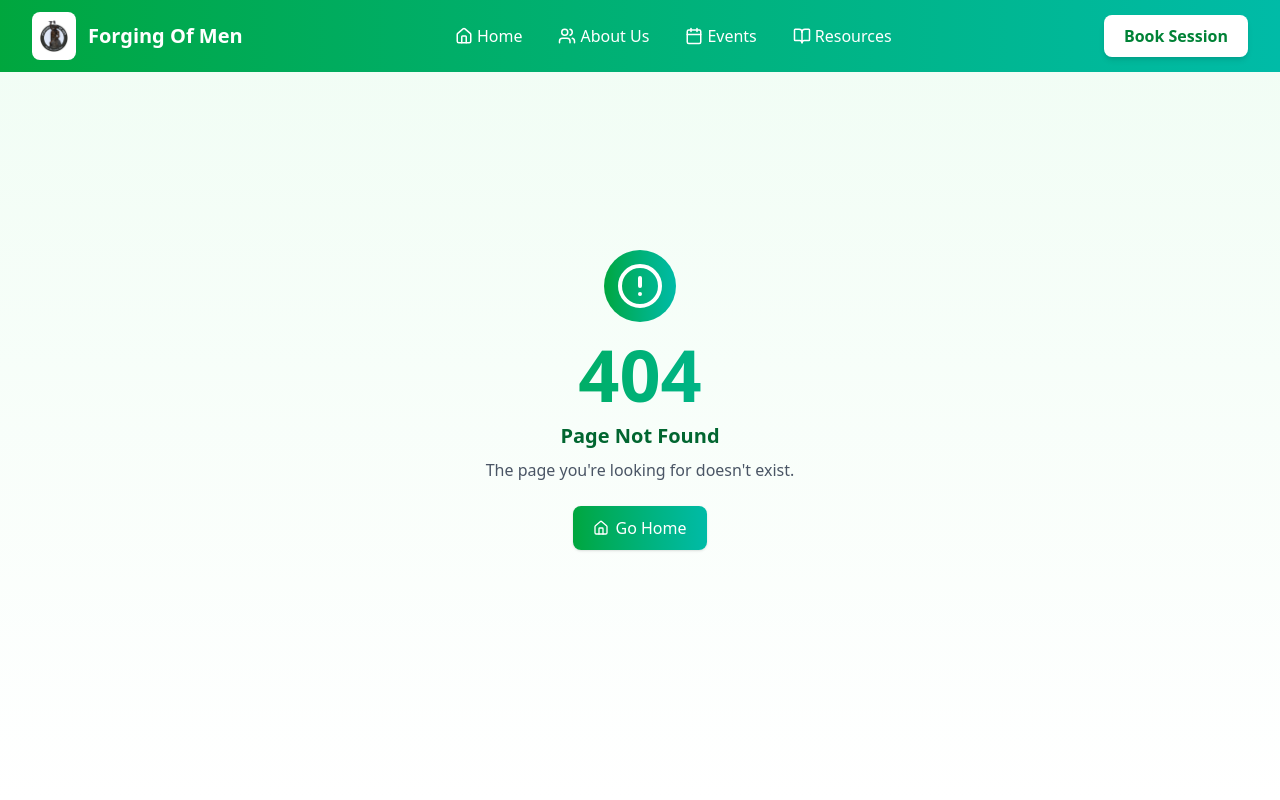
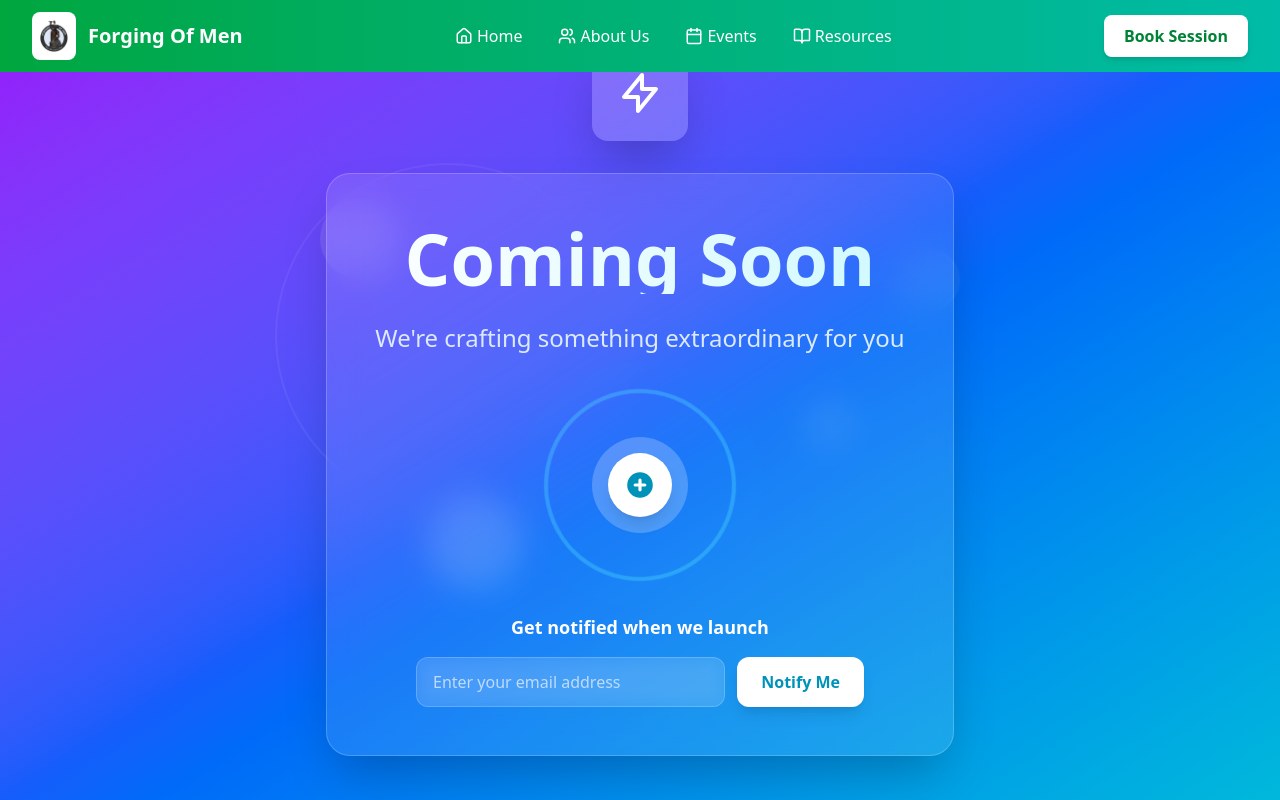
Before and after one commit to uncle12genius/forgingofmenprototype, a React (Vite) app: page /coming-soon in a window 1280 px wide. Shown: the top 800 px of the page. Built offline with nearby package versions, Linux system fonts and the light colour scheme.

Commit message:
correcting the routes for coming soon

```diff
--- a/src/App.jsx
+++ b/src/App.jsx
@@ -9,6 +9,7 @@ import Approach from "./pages/viewers/Approach";
 import Resources from "./pages/viewers/E-Resources/Resources";
 import BookSession from "./pages/viewers/BookSessions/BookSession";
 import ErrorPage from "./pages/viewers/ErrorPage";
+import ComingSoon from "./pages/ComingSoon"
 import Footer from "./components/Footer";
 
 import AdminLogin from "./pages/Admin/Adminlogin";
@@ -50,6 +51,7 @@ const App = () => {
           <Route path="/event/:id" element={<EventDetails2 />} />
           <Route path="/resources" element={<Resources />} />
           <Route path="/book-Session" element={<BookSession />} />
+          <Route path ="/coming-soon" element={<ComingSoon/>}/>
 
           {/* Admin routes */}
           <Route path="/admin/login" element={<AdminLogin />} />
--- a/src/components/NavBar.jsx
+++ b/src/components/NavBar.jsx
@@ -32,7 +32,7 @@ const Navbar = () => {
     { name: "Home", id: "home", scroll: true, icon: <Home size={18} /> },
     { name: "About Us", id: "about", scroll: true, icon: <Users size={18} /> },
     { name: "Events", id: "events", scroll: true, icon: <Calendar size={18} /> },
-    { name: "Resources", scroll: false, icon: <BookOpen size={18} />, link: "/resources" },
+    { name: "Resources", scroll: false, icon: <BookOpen size={18} />, link: "/coming-soon" },
   ];
 
   return (
@@ -105,7 +105,7 @@ const Navbar = () => {
         {/* Desktop CTA */}
         <div className="hidden md:block">
           <Link
-            to="/book-Session"
+            to="/coming-soon"
             className={`px-5 py-2.5 rounded-lg font-semibold transition-all shadow-md hover:shadow-lg ${
               scrolled
                 ? "bg-gradient-to-r from-green-600 to-teal-500 text-white hover:from-green-700 hover:to-teal-600"
--- /dev/null
+++ b/src/pages/ComingSoon.jsx
@@ -0,0 +1,198 @@
+import React, { useState } from 'react';
+
+const ComingSoon = () => {
+  const [email, setEmail] = useState('');
+  const [isSubmitted, setIsSubmitted] = useState(false);
+
+  const handleSubmit = (e) => {
+    e.preventDefault();
+    if (email) {
+      console.log('Email submitted:', email);
+      setIsSubmitted(true);
+      setEmail('');
+      setTimeout(() => setIsSubmitted(false), 5000);
+    }
+  };
+
+  return (
+    <div className="min-h-screen bg-gradient-to-br from-purple-600 via-blue-600 to-cyan-500 flex items-center justify-center p-4 relative overflow-hidden">
+      {/* Animated Background Elements */}
+      <div className="absolute inset-0 overflow-hidden">
+        {/* Floating circles */}
+        <div className="absolute top-1/4 left-1/4 w-20 h-20 bg-white/10 rounded-full animate-float"></div>
+        <div className="absolute top-1/3 right-1/4 w-16 h-16 bg-white/5 rounded-full animate-float animation-delay-2000"></div>
+        <div className="absolute bottom-1/4 left-1/3 w-24 h-24 bg-white/15 rounded-full animate-float animation-delay-4000"></div>
+        <div className="absolute top-1/2 right-1/3 w-12 h-12 bg-white/8 rounded-full animate-float animation-delay-6000"></div>
+
+        {/* Pulsing rings */}
+        <div className="absolute top-1/2 left-1/2 transform -translate-x-1/2 -translate-y-1/2">
+          <div className="w-64 h-64 border-2 border-white/20 rounded-full animate-pulse-ring"></div>
+          <div className="w-96 h-96 border-2 border-white/10 rounded-full animate-pulse-ring animation-delay-2000"></div>
+        </div>
+      </div>
+
+      <div className="max-w-2xl mx-auto text-center text-white relative z-10">
+        {/* Animated Logo/Icon */}
+        <div className="mb-8">
+          <div className="w-24 h-24 mx-auto bg-white/20 rounded-2xl flex items-center justify-center backdrop-blur-sm animate-bounce-slow shadow-2xl">
+            <svg className="w-12 h-12 text-white" fill="none" stroke="currentColor" viewBox="0 0 24 24">
+              <path strokeLinecap="round" strokeLinejoin="round" strokeWidth={2} d="M13 10V3L4 14h7v7l9-11h-7z" />
+            </svg>
+          </div>
+        </div>
+
+        {/* Main Content */}
+        <div className="bg-white/10 backdrop-blur-lg rounded-3xl p-8 md:p-12 shadow-2xl border border-white/20 animate-fade-in-up">
+          {/* Heading with animation */}
+          <h1 className="text-5xl md:text-7xl font-bold mb-6 bg-clip-text text-transparent bg-gradient-to-r from-white to-cyan-200 animate-gradient">
+            Coming Soon
+          </h1>
+
+          {/* Subheading */}
+          <p className="text-xl md:text-2xl mb-8 text-blue-100 leading-relaxed">
+            We're crafting something extraordinary for you
+          </p>
+
+          {/* Animated Graphic */}
+          <div className="mb-8 flex justify-center">
+            <div className="relative w-48 h-48">
+              {/* Rotating outer circle */}
+              <div className="absolute inset-0 border-4 border-cyan-300/30 rounded-full animate-spin-slow"></div>
+
+              {/* Pulsing inner circles */}
+              <div className="absolute top-1/2 left-1/2 transform -translate-x-1/2 -translate-y-1/2 w-32 h-32 bg-cyan-400/20 rounded-full animate-ping"></div>
+              <div className="absolute top-1/2 left-1/2 transform -translate-x-1/2 -translate-y-1/2 w-24 h-24 bg-white/30 rounded-full animate-pulse"></div>
+
+              {/* Central icon */}
+              <div className="absolute top-1/2 left-1/2 transform -translate-x-1/2 -translate-y-1/2 w-16 h-16 bg-white rounded-full flex items-center justify-center shadow-lg">
+                <svg className="w-8 h-8 text-cyan-600" fill="currentColor" viewBox="0 0 20 20">
+                  <path fillRule="evenodd" d="M10 18a8 8 0 100-16 8 8 0 000 16zm1-11a1 1 0 10-2 0v2H7a1 1 0 100 2h2v2a1 1 0 102 0v-2h2a1 1 0 100-2h-2V7z" clipRule="evenodd" />
+                </svg>
+              </div>
+            </div>
+          </div>
+
+          {/* Email Subscription */}
+          <div className="max-w-md mx-auto">
+            <h3 className="text-lg font-semibold mb-4 text-white">
+              Get notified when we launch
+            </h3>
+
+            {isSubmitted ? (
+              <div className="bg-green-500/20 border border-green-400 rounded-xl p-4 backdrop-blur-sm animate-fade-in">
+                <div className="flex items-center justify-center">
+                  <svg className="w-5 h-5 mr-2" fill="currentColor" viewBox="0 0 20 20">
+                    <path fillRule="evenodd" d="M16.707 5.293a1 1 0 010 1.414l-8 8a1 1 0 01-1.414 0l-4-4a1 1 0 011.414-1.414L8 12.586l7.293-7.293a1 1 0 011.414 0z" clipRule="evenodd" />
+                  </svg>
+                  <span>Thank you! We'll notify you when we update this page .</span>
+                </div>
+              </div>
+            ) : (
+              <form onSubmit={handleSubmit} className="flex flex-col sm:flex-row gap-3">
+                <input
+                  type="email"
+                  value={email}
+                  onChange={(e) => setEmail(e.target.value)}
+                  placeholder="Enter your email address"
+                  className="flex-1 px-4 py-3 rounded-xl bg-white/10 border border-white/20 placeholder-blue-200 text-white focus:outline-none focus:ring-2 focus:ring-white/50 focus:border-white/30 backdrop-blur-sm transition duration-200"
+                  required
+                />
+                <button
+                  type="submit"
+                  className="px-6 py-3 bg-white text-cyan-600 rounded-xl font-semibold hover:bg-blue-50 transform hover:scale-105 transition duration-200 focus:outline-none focus:ring-2 focus:ring-white focus:ring-offset-2 focus:ring-offset-cyan-600 shadow-lg"
+                >
+                  Notify Me
+                </button>
+              </form>
+            )}
+          </div>
+        </div>
+
+
+
+
+
+      </div>
+
+      {/* Custom CSS for animations */}
+      <style jsx>{`
+        @keyframes float {
+          0%, 100% { transform: translateY(0px) rotate(0deg); }
+          50% { transform: translateY(-20px) rotate(10deg); }
+        }
+
+        @keyframes pulse-ring {
+          0% { transform: translate(-50%, -50%) scale(0.8); opacity: 1; }
+          100% { transform: translate(-50%, -50%) scale(1.2); opacity: 0; }
+        }
+
+        @keyframes gradient {
+          0% { background-position: 0% 50%; }
+          50% { background-position: 100% 50%; }
+          100% { background-position: 0% 50%; }
+        }
+
+        @keyframes fade-in-up {
+          0% { opacity: 0; transform: translateY(30px); }
+          100% { opacity: 1; transform: translateY(0); }
+        }
+
+        .animate-float {
+          animation: float 6s ease-in-out infinite;
+        }
+
+        .animate-pulse-ring {
+          animation: pulse-ring 3s ease-out infinite;
+        }
+
+        .animate-gradient {
+          background-size: 200% 200%;
+          animation: gradient 3s ease infinite;
+        }
+
+        .animate-fade-in-up {
+          animation: fade-in-up 0.8s ease-out;
+        }
+
+        .animate-bounce-slow {
+          animation: bounce 3s infinite;
+        }
+
+        .animation-delay-2000 {
+          animation-delay: 2s;
+        }
+
+        .animation-delay-4000 {
+          animation-delay: 4s;
+        }
+
+        .animation-delay-6000 {
+          animation-delay: 6s;
+        }
+
+        .animation-delay-1000 {
+          animation-delay: 1s;
+        }
+
+        .animation-delay-1500 {
+          animation-delay: 1.5s;
+        }
+
+        .animate-spin-slow {
+          animation: spin 8s linear infinite;
+        }
+
+        .animate-fade-in {
+          animation: fadeIn 0.5s ease-in;
+        }
+
+        @keyframes fadeIn {
+          from { opacity: 0; }
+          to { opacity: 1; }
+        }
+      `}</style>
+    </div>
+  );
+};
+
+export default ComingSoon;
--- a/src/pages/viewers/Home.jsx
+++ b/src/pages/viewers/Home.jsx
@@ -35,12 +35,12 @@ const Home = () => {
 
   // Function to handle booking session
   const handleBookSession = () => {
-    navigate('/book-session'); // Redirect to booking page
+    navigate('/coming-soon'); // Redirect to booking page
   };
 
   // Function to handle explore resources
   const handleExploreResources = () => {
-    navigate('/resources'); // Redirect to resources page
+    navigate('/coming-soon'); // Redirect to resources page
   };
 
   // Function to jump to previous slide
```
